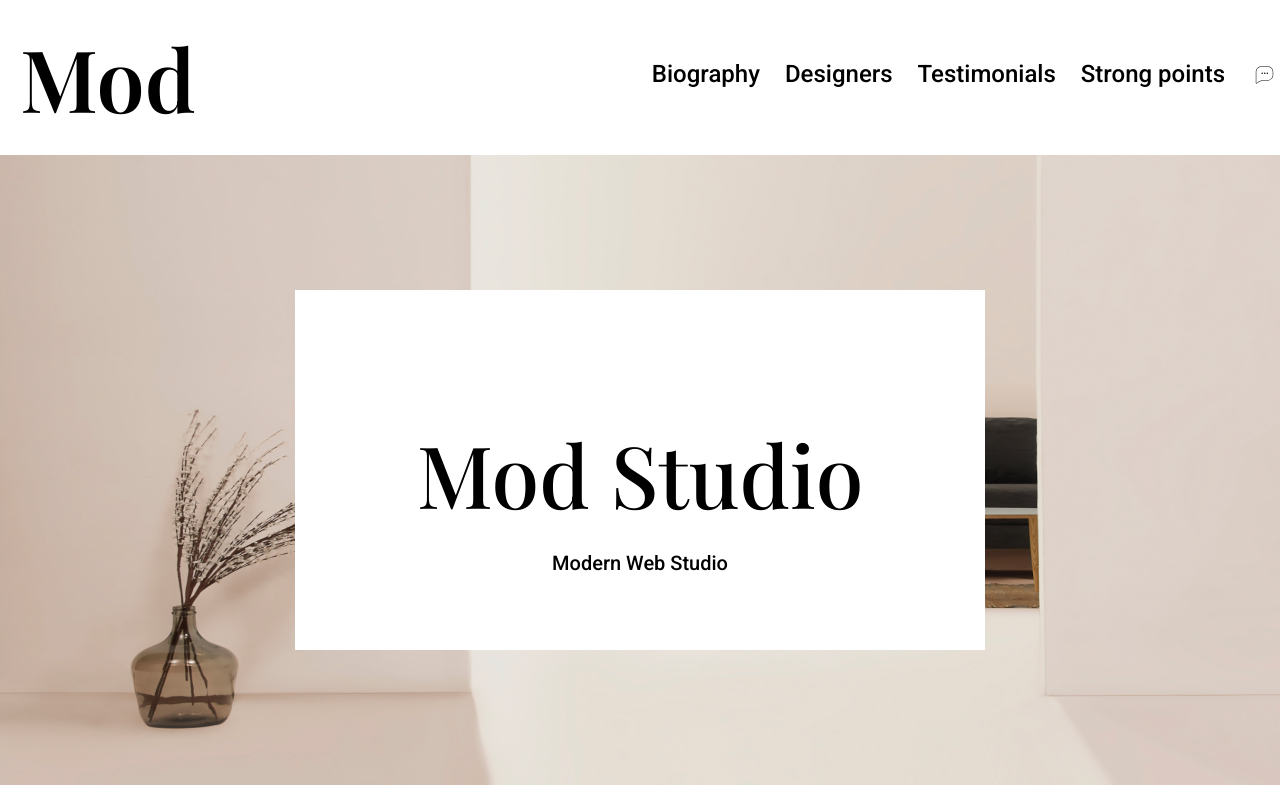
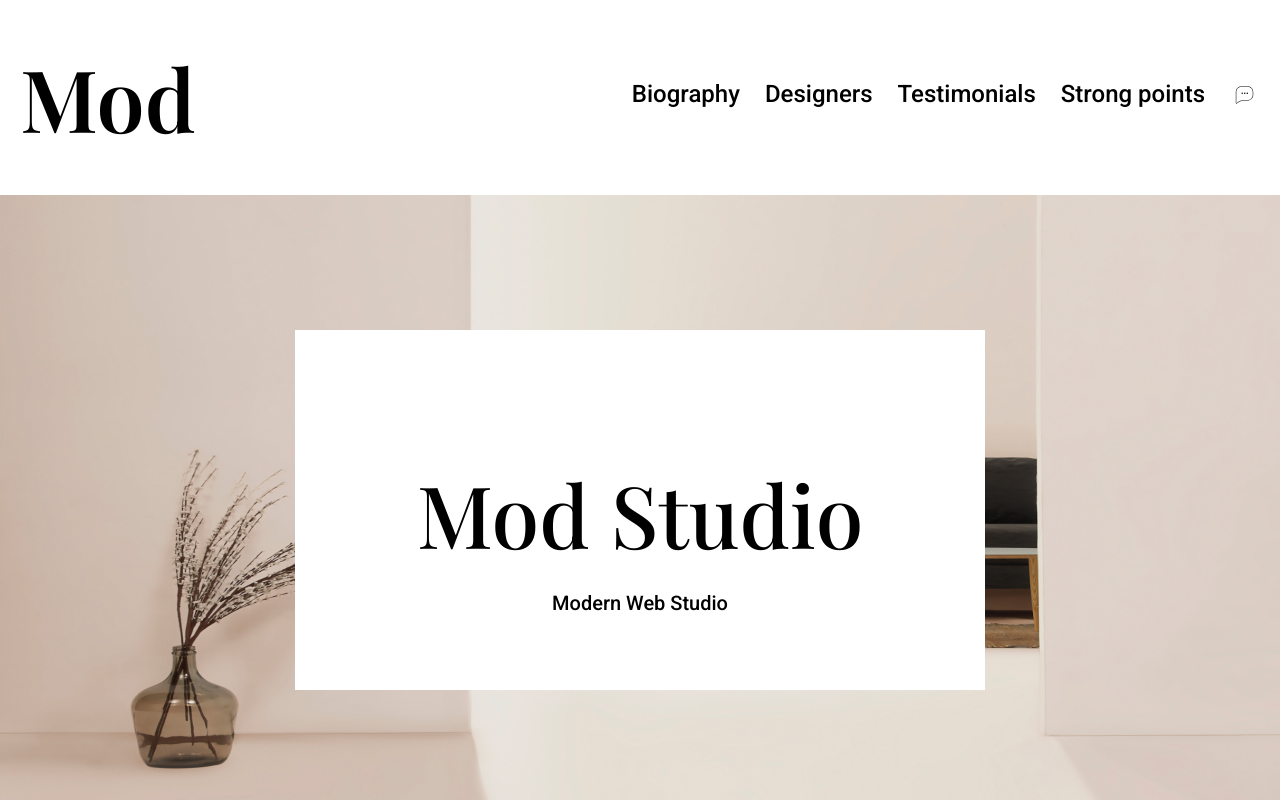
Before and after one commit to NikiRenegade/otus-css-Yakush, a plain HTML site: page index.html in a window 1280 px wide. Shown: the top 800 px of the page. Drawn offline with nearby package versions, Linux system fonts and the light colour scheme; a web font is replaced by a local one.

Commit message:
Исправлены замечания к pr

```diff
--- a/css/style.css
+++ b/css/style.css
@@ -20,7 +20,7 @@ header {
     display: flex;
     justify-content: space-between;
     align-items: center;
-    margin-left: 20px;
+    padding: 20px;
 }
 
 .header-title {
```
